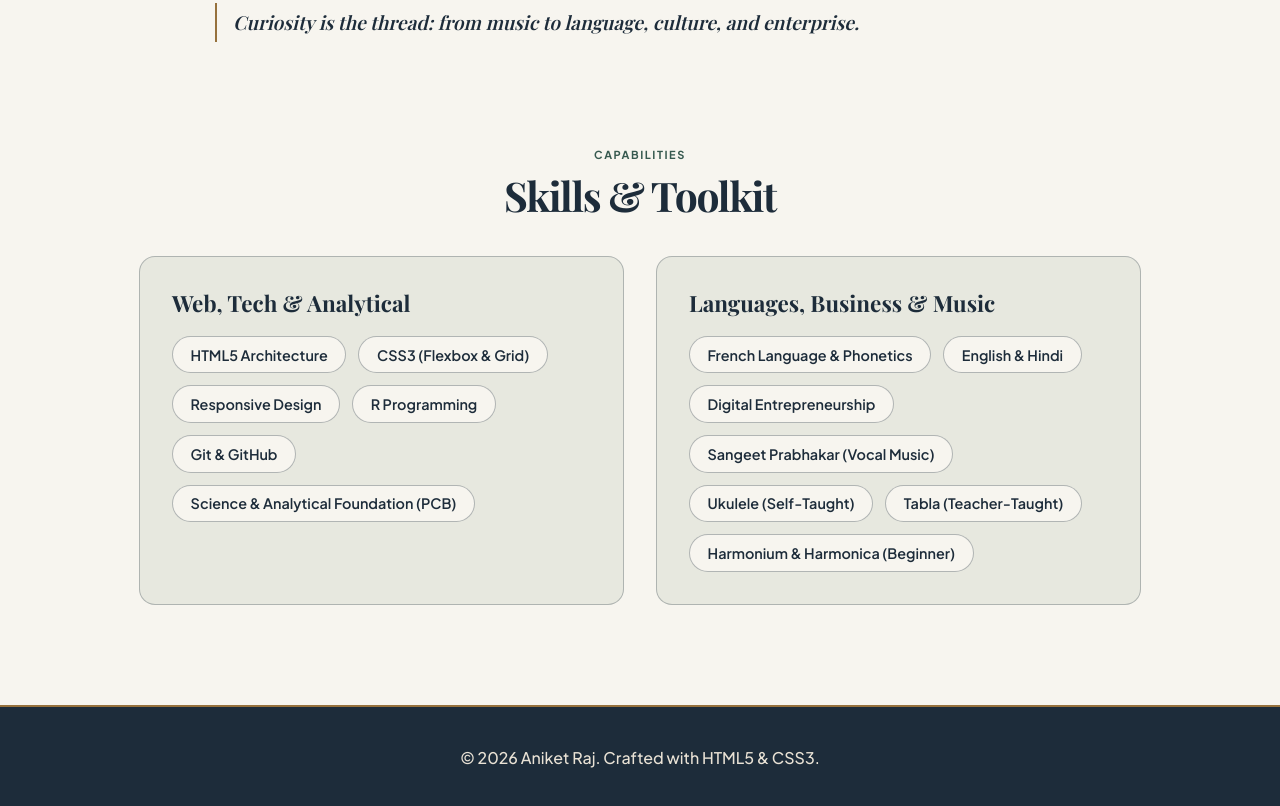
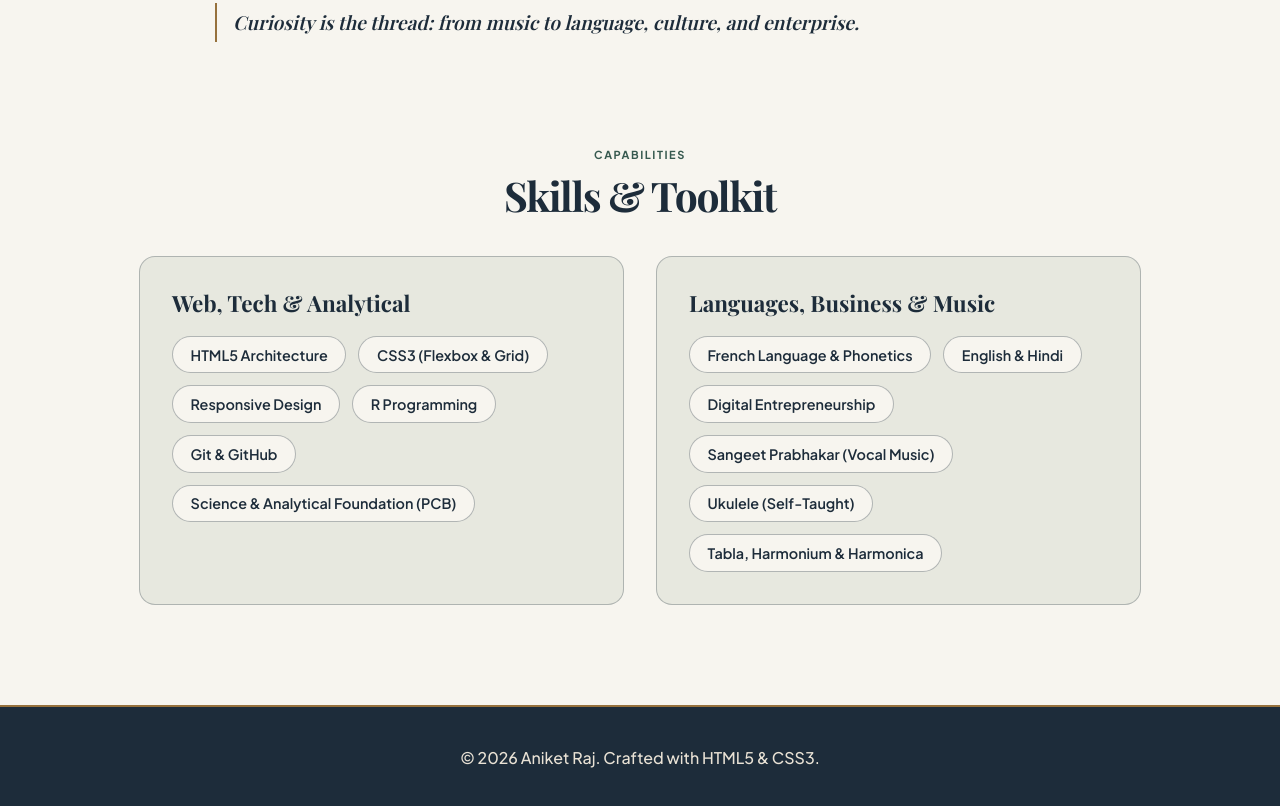
Before and after one commit to rajaniket2k07-coder/Portfolio-Website, a plain HTML site: page resume.html in a window 1280 px wide. Shown: the part 2395-3201 px from the top of the page. Drawn offline with nearby package versions, Linux system fonts and the light colour scheme; a web font is replaced by a local one.

Commit message:
Simplify music skill labels

```diff
--- a/resume.html
+++ b/resume.html
@@ -448,8 +448,7 @@
 							<span class="pill">Digital Entrepreneurship</span>
 							<span class="pill">Sangeet Prabhakar (Vocal Music)</span>
 							<span class="pill">Ukulele (Self-Taught)</span>
-							<span class="pill">Tabla (Teacher-Taught)</span>
-							<span class="pill">Harmonium &amp; Harmonica (Beginner)</span>
+							<span class="pill">Tabla, Harmonium &amp; Harmonica</span>
 						</div>
 					</div>
 				</div>
```
